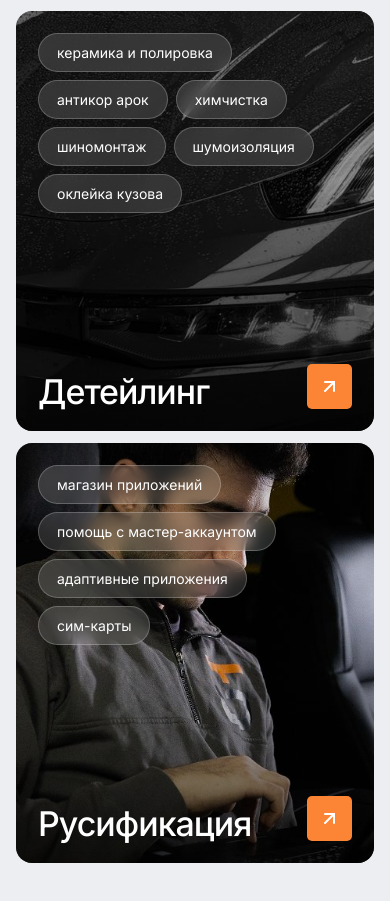
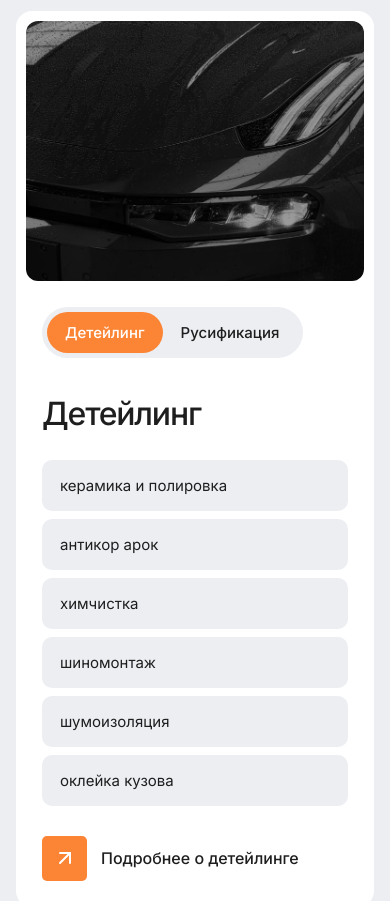
Before and after one commit to Deford2027/grafit-website, a plain HTML site: page index.html in a window 390 px wide. Shown: the part 4720-5621 px from the top of the page. Drawn offline with Linux system fonts and the light colour scheme.

Commit message:
Replace detailing/russification cards with tabbed panel
Co-Authored-By: Claude Opus 5.5 <noreply@anthropic.com>

```diff
--- a/index.html
+++ b/index.html
@@ -609,61 +609,28 @@ a { text-decoration: none; }
 .brand-tile:hover .brand-logo img { filter: none; opacity: 1; transform: scale(1.06); }
 
 /* ===== DETAILING & RUSSIFICATION ===== */
-.duo-grid {
-  display: grid;
-  grid-template-columns: 1fr 1fr;
-  gap: 20px;
-}
-.duo-card {
-  position: relative;
-  height: 556px;
-  border-radius: 16px;
-  overflow: hidden;
-  padding: 30px;
-  display: flex;
-  flex-direction: column;
-  justify-content: space-between;
-  color: #fff;
-  isolation: isolate;
-}
-.duo-card > img {
-  position: absolute;
-  inset: 0;
-  width: 100%;
-  height: 100%;
-  object-fit: cover;
-  z-index: -2;
-  transition: transform 0.8s;
-}
-.duo-card::before {
-  content: "";
-  position: absolute;
-  inset: 0;
-  z-index: -1;
-  background: linear-gradient(180deg, rgba(0,0,0,0.3) 0%, rgba(0,0,0,0) 40%, rgba(0,0,0,0.7) 100%);
-}
-.duo-card:hover > img { transform: scale(1.04); }
-.chips { display: flex; flex-wrap: wrap; gap: 8px; max-width: 480px; }
-.chip {
-  padding: 10px 18px;
-  border-radius: 30px;
-  background: rgba(255,255,255,0.14);
-  border: 1px solid rgba(255,255,255,0.22);
-  backdrop-filter: blur(8px);
-  -webkit-backdrop-filter: blur(8px);
-  font-size: 14px;
-  transition: background 0.3s, border-color 0.3s;
-}
-.chip:hover { background: #fc8535; border-color: #fc8535; }
-.duo-bottom { display: flex; align-items: flex-end; justify-content: space-between; }
-.duo-bottom h3 {
-  font-size: 49px;
-  font-weight: 500;
-  letter-spacing: -1.47px;
-  line-height: 1;
-}
-.duo-card .arrow-btn { transition: transform 0.3s; }
-.duo-card:hover .arrow-btn { transform: translate(3px, -3px); }
+.vc-panel{background:#fff;border-radius:16px;padding:10px;display:grid;grid-template-columns:1fr 1.2fr;gap:10px;min-height:560px}
+.vc-left{padding:30px;display:flex;flex-direction:column;min-width:0}
+.vc-tabs{display:inline-flex;background:#eceef2;border-radius:40px;padding:5px;align-self:flex-start;position:relative}
+.vc-tabs button{position:relative;z-index:1;border:0;background:none;font:500 16px 'Inter',sans-serif;padding:12px 24px;border-radius:40px;cursor:pointer;color:#1e1e1e;transition:color .4s;outline:none;-webkit-tap-highlight-color:transparent}
+.vc-tabs button:focus-visible{box-shadow:0 0 0 2px rgba(252,133,53,.45)}
+.vc-tabs button.on{color:#fff}
+.vc-pill{position:absolute;top:5px;bottom:5px;left:5px;border-radius:40px;background:#fc8535;transition:left .45s cubic-bezier(.2,.7,.2,1),width .45s cubic-bezier(.2,.7,.2,1)}
+.vc-pane{display:none;flex-direction:column;flex:1;margin-top:40px;animation:vcIn .5s ease}
+.vc-pane.on{display:flex}
+@keyframes vcIn{from{opacity:0;transform:translateY(12px)}to{opacity:1;transform:none}}
+.vc-pane h3{font-size:42px;font-weight:500;letter-spacing:-1.2px;line-height:1;margin-bottom:30px}
+.vc-chips{display:grid;grid-template-columns:1fr 1fr;gap:8px}
+.vc-chips span{background:#eceef2;border-radius:10px;padding:16px 18px;font-size:15px;transition:background .3s,color .3s}
+.vc-chips span:hover{background:#1e1e1e;color:#fff}
+.vc-more{color:#1e1e1e;text-decoration:none;transition:color .3s;margin-top:auto;padding-top:30px;display:flex;align-items:center;gap:14px;font-weight:500;font-size:16px;align-self:flex-start}
+.arrow-sq{width:45px;height:45px;flex-shrink:0;border-radius:5px;background:#fc8535;display:grid;place-items:center;transition:transform .3s,background .3s}
+.arrow-sq svg{width:18px;height:18px}
+.vc-more:hover{color:#fc8535}
+.vc-more:hover .arrow-sq{transform:translate(3px,-3px);background:#e5751f}
+.vc-photos{position:relative;border-radius:12px;overflow:hidden;min-height:360px}
+.vc-photos img{position:absolute;inset:0;width:100%;height:100%;object-fit:cover;opacity:0;transform:scale(1.06);transition:opacity .6s,transform 1.4s cubic-bezier(.2,.7,.2,1)}
+.vc-photos img.on{opacity:1;transform:none}
 
 /* ===== ADVANTAGES ===== */
 .adv-grid {
@@ -967,7 +934,13 @@ a { text-decoration: none; }
 @media (max-width: 900px) {
   .section { padding-top: 70px; }
   .section-head { flex-direction: column; align-items: flex-start; gap: 16px; margin-bottom: 24px; }
-  .split, .duo-grid { grid-template-columns: 1fr; gap: 12px; }
+  .split { grid-template-columns: 1fr; gap: 12px; }
+  .vc-panel { grid-template-columns: 1fr; min-height: 0; }
+  .vc-left { padding: 16px; }
+  .vc-photos { order: -1; min-height: 260px; }
+  .vc-chips { grid-template-columns: 1fr; }
+  .vc-pane h3 { font-size: 32px; }
+  .vc-tabs button { padding: 11px 18px; font-size: 15px; }
   .split-card { padding: 30px 22px; }
   .split-card h2 { font-size: 30px; letter-spacing: -0.9px; }
   .split-card h3 { font-size: 26px; letter-spacing: -0.78px; }
@@ -978,8 +951,6 @@ a { text-decoration: none; }
   .brand-tile { height: 150px; padding: 16px; }
   .brand-logo { height: 64px; }
   .brand-logo img { width: calc(var(--w) * 0.72); }
-  .duo-card { height: 420px; padding: 22px; }
-  .duo-bottom h3 { font-size: 34px; letter-spacing: -1px; }
   .adv-grid { grid-template-columns: 1fr; }
   .adv-card { min-height: 0; padding: 24px; }
   .stats { gap: 10px; }
@@ -1359,35 +1330,28 @@ a { text-decoration: none; }
         <h2 class="section-title">Детейлинг и&nbsp;русификация</h2>
       </div>
     </div>
-    <div class="duo-grid">
-      <a href="https://grafit-service.ru/detailing" class="duo-card fade-up fade-up-delay-1">
-        <img src="assets/site/detailing.jpg" alt="Детейлинг автомобиля" loading="lazy">
-        <div class="chips">
-          <span class="chip">керамика и полировка</span>
-          <span class="chip">антикор арок</span>
-          <span class="chip">химчистка</span>
-          <span class="chip">шиномонтаж</span>
-          <span class="chip">шумоизоляция</span>
-          <span class="chip">оклейка кузова</span>
+    <div class="vc-panel fade-up fade-up-delay-1">
+      <div class="vc-left">
+        <div class="vc-tabs" id="vcTabs" role="tablist">
+          <span class="vc-pill"></span>
+          <button class="on" data-i="0" role="tab" aria-selected="true">Детейлинг</button>
+          <button data-i="1" role="tab" aria-selected="false">Русификация</button>
         </div>
-        <div class="duo-bottom">
+        <div class="vc-pane on">
           <h3>Детейлинг</h3>
-          <img class="arrow-btn" src="assets/arrow-box.svg" alt="">
+          <div class="vc-chips"><span>керамика и полировка</span><span>антикор арок</span><span>химчистка</span><span>шиномонтаж</span><span>шумоизоляция</span><span>оклейка кузова</span></div>
+          <a class="vc-more" href="https://grafit-service.ru/detailing"><span class="arrow-sq"><svg viewBox="0 0 18 18" fill="none"><path d="M4 14L14 4M14 14V4H4" stroke="#fff" stroke-width="2" stroke-linecap="round"/></svg></span>Подробнее о детейлинге</a>
         </div>
-      </a>
-      <a href="https://grafit-service.ru/russification" class="duo-card fade-up fade-up-delay-2">
+        <div class="vc-pane">
+          <h3>Русификация</h3>
+          <div class="vc-chips"><span>магазин приложений</span><span>помощь с мастер-аккаунтом</span><span>адаптивные приложения</span><span>сим-карты</span></div>
+          <a class="vc-more" href="https://grafit-service.ru/russification"><span class="arrow-sq"><svg viewBox="0 0 18 18" fill="none"><path d="M4 14L14 4M14 14V4H4" stroke="#fff" stroke-width="2" stroke-linecap="round"/></svg></span>Подробнее о русификации</a>
+        </div>
+      </div>
+      <div class="vc-photos">
+        <img class="on" src="assets/site/detailing.jpg" alt="Детейлинг автомобиля" loading="lazy">
         <img src="assets/site/russification.jpg" alt="Русификация автомобиля" loading="lazy">
-        <div class="chips">
-          <span class="chip">магазин приложений</span>
-          <span class="chip">помощь с мастер-аккаунтом</span>
-          <span class="chip">адаптивные приложения</span>
-          <span class="chip">сим-карты</span>
-        </div>
-        <div class="duo-bottom">
-          <h3>Русификация</h3>
-          <img class="arrow-btn" src="assets/arrow-box.svg" alt="">
-        </div>
-      </a>
+      </div>
     </div>
   </section>
 
@@ -1715,6 +1679,24 @@ form.addEventListener('submit', function(e) {
   if (!consent.checked) ok = false;
   if (ok) form.classList.add('sent');
 });
+
+  (function(){
+    var tabs=document.getElementById('vcTabs'); if(!tabs) return;
+    var btns=tabs.querySelectorAll('button'),pill=tabs.querySelector('.vc-pill');
+    var panes=document.querySelectorAll('.vc-pane'),imgs=document.querySelectorAll('.vc-photos img');
+    function place(b){pill.style.left=b.offsetLeft+'px';pill.style.width=b.offsetWidth+'px'}
+    btns.forEach(function(b){b.addEventListener('click',function(){
+      var i=+b.dataset.i;
+      btns.forEach(function(x){x.classList.toggle('on',x===b);x.setAttribute('aria-selected',x===b)});
+      panes.forEach(function(p,j){p.classList.toggle('on',j===i)});
+      imgs.forEach(function(m,j){m.classList.toggle('on',j===i)});
+      place(b);
+    })});
+    function re(){place(tabs.querySelector('.on'))}
+    window.addEventListener('load',function(){re();imgs.forEach(function(m){m.loading='eager'})});
+    window.addEventListener('resize',re); re();
+    if(document.fonts) document.fonts.ready.then(re);
+  })();
 </script>
 </body>
 </html>
```
